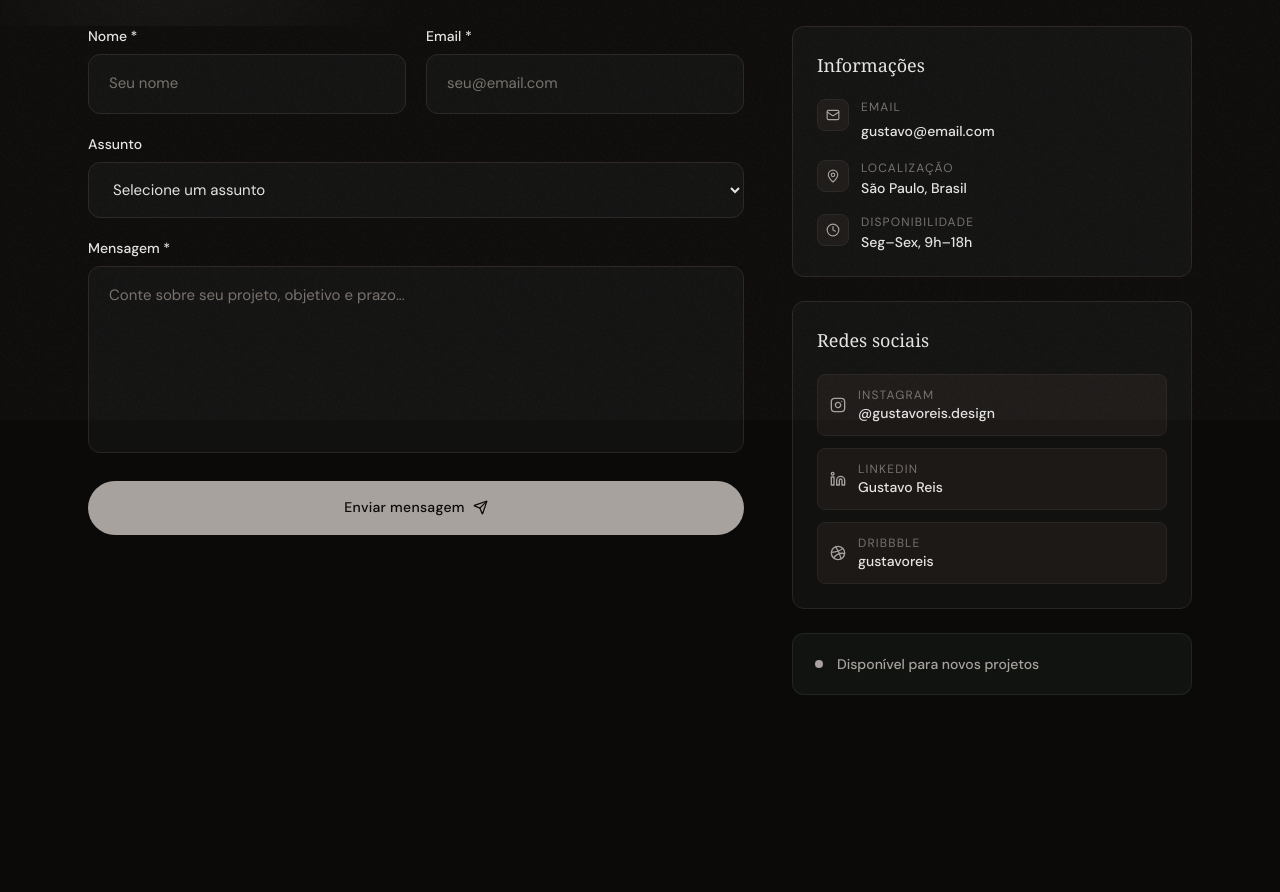
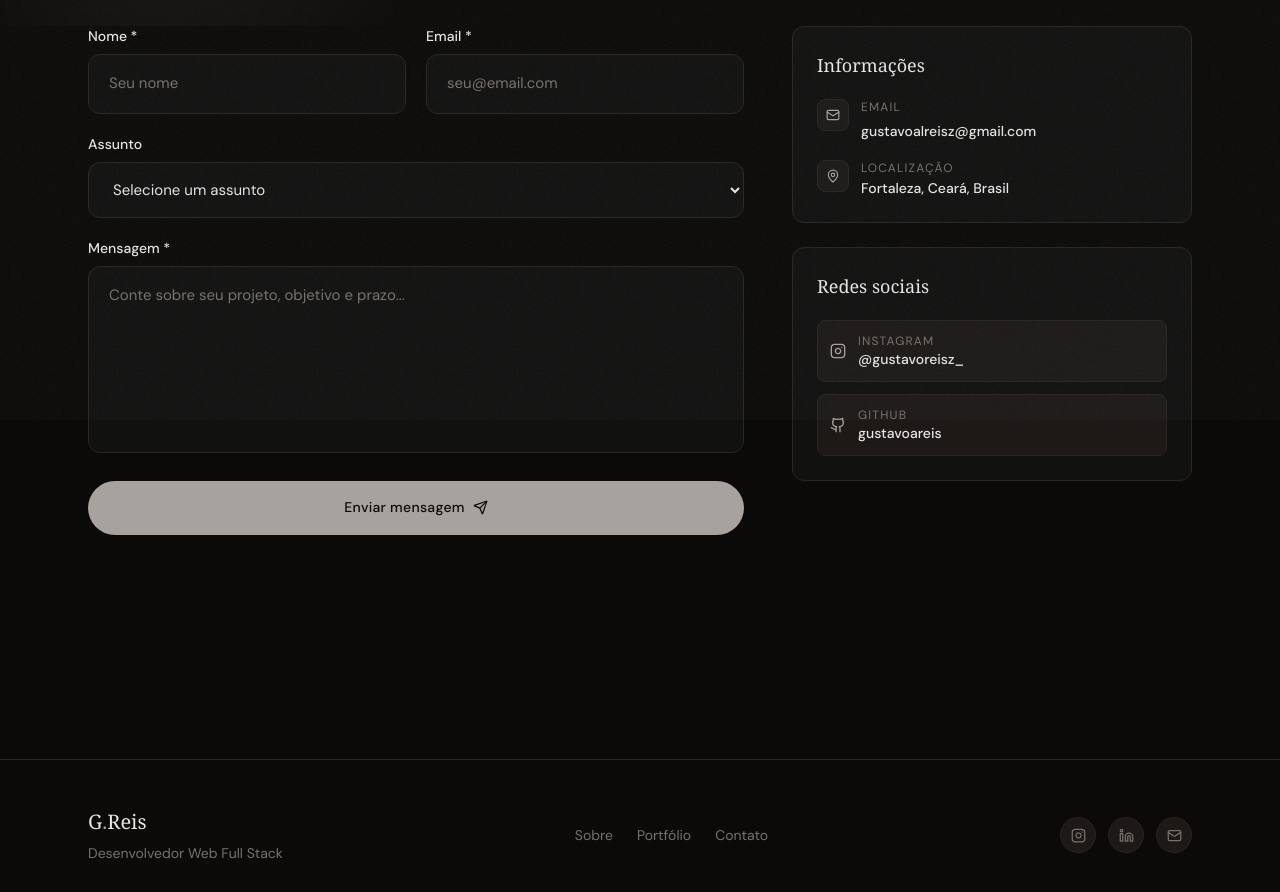
Before and after one commit to gustavoareis/portifoliogustavo, a Next.js app: page /portifoliogustavo/contact in a window 1280 px wide. Shown: the part 380-1272 px from the top of the page. Built offline with nearby package versions, Linux system fonts and the light colour scheme; a web font is replaced by a local one.

Commit message:
Update page.tsx

```diff
--- a/app/contact/page.tsx
+++ b/app/contact/page.tsx
@@ -2,13 +2,12 @@
 
 import { useState } from 'react'
 import { motion } from 'framer-motion'
-import { Send, Instagram, Linkedin, Dribbble, Mail, MapPin, Clock } from 'lucide-react'
+import { Send, Instagram, Github, Mail, MapPin } from 'lucide-react'
 import AnimatedSection from '@/components/AnimatedSection'
 
 const socials = [
-  { icon: Instagram, label: 'Instagram', handle: '@gustavoreis.design', href: 'https://instagram.com' },
-  { icon: Linkedin, label: 'LinkedIn', handle: 'Gustavo Reis', href: 'https://linkedin.com' },
-  { icon: Dribbble, label: 'Dribbble', handle: 'gustavoreis', href: 'https://dribbble.com' },
+  { icon: Instagram, label: 'Instagram', handle: '@gustavoreisz_', href: 'https://instagram.com/gustavoreisz_' },
+  { icon: Github, label: 'GitHub', handle: 'gustavoareis', href: 'https://github.com/gustavoareis' },
 ]
 
 export default function ContatoPage() {
@@ -197,11 +196,11 @@ export default function ContatoPage() {
                     <div>
                       <p className="text-xs uppercase tracking-widest mb-0.5" style={{ color: 'var(--text-muted)' }}>Email</p>
                       <a
-                        href="mailto:gustavo@email.com"
+                        href="mailto:gustavoalreisz@gmail.com"
                         className="text-sm font-medium hover:text-accent transition-colors"
                         style={{ color: 'var(--text)' }}
                       >
-                        gustavo@email.com
+                        gustavoalreisz@gmail.com
                       </a>
                     </div>
                   </div>
@@ -216,25 +215,11 @@ export default function ContatoPage() {
                     <div>
                       <p className="text-xs uppercase tracking-widest mb-0.5" style={{ color: 'var(--text-muted)' }}>Localização</p>
                       <p className="text-sm font-medium" style={{ color: 'var(--text)' }}>
-                        São Paulo, Brasil
+                        Fortaleza, Ceará, Brasil
                       </p>
                     </div>
                   </div>
 
-                  <div className="flex items-start gap-3">
-                    <div
-                      className="w-8 h-8 rounded-lg flex items-center justify-center shrink-0"
-                      style={{ background: 'var(--bg-secondary)', border: '1px solid var(--border)' }}
-                    >
-                      <Clock size={14} style={{ color: 'var(--accent)' }} />
-                    </div>
-                    <div>
-                      <p className="text-xs uppercase tracking-widest mb-0.5" style={{ color: 'var(--text-muted)' }}>Disponibilidade</p>
-                      <p className="text-sm font-medium" style={{ color: 'var(--text)' }}>
-                        Seg–Sex, 9h–18h
-                      </p>
-                    </div>
-                  </div>
                 </div>
               </div>
 
@@ -269,25 +254,6 @@ export default function ContatoPage() {
                 </div>
               </div>
 
-              {/* Availability badge */}
-              <div
-                className="p-5 rounded-xl flex items-center gap-3"
-                style={{ background: 'rgba(61, 107, 82, 0.1)', border: '1px solid rgba(61, 107, 82, 0.25)' }}
-              >
-                <span className="relative w-3 h-3 shrink-0">
-                  <span
-                    className="absolute inset-0 rounded-full animate-ping opacity-75"
-                    style={{ background: 'var(--accent)' }}
-                  />
-                  <span
-                    className="absolute inset-0.5 rounded-full"
-                    style={{ background: 'var(--accent)' }}
-                  />
-                </span>
-                <p className="text-sm font-medium" style={{ color: 'var(--accent)' }}>
-                  Disponível para novos projetos
-                </p>
-              </div>
             </AnimatedSection>
           </div>
         </div>
```
